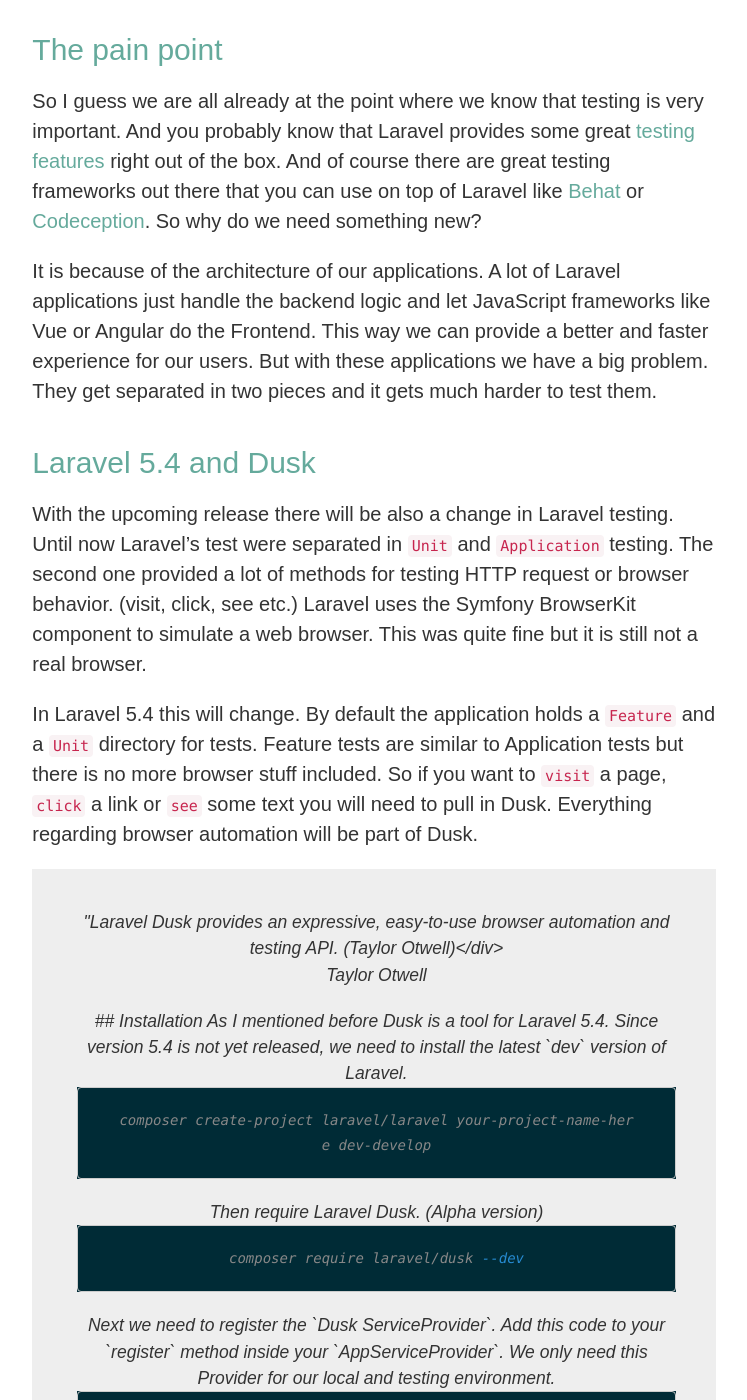
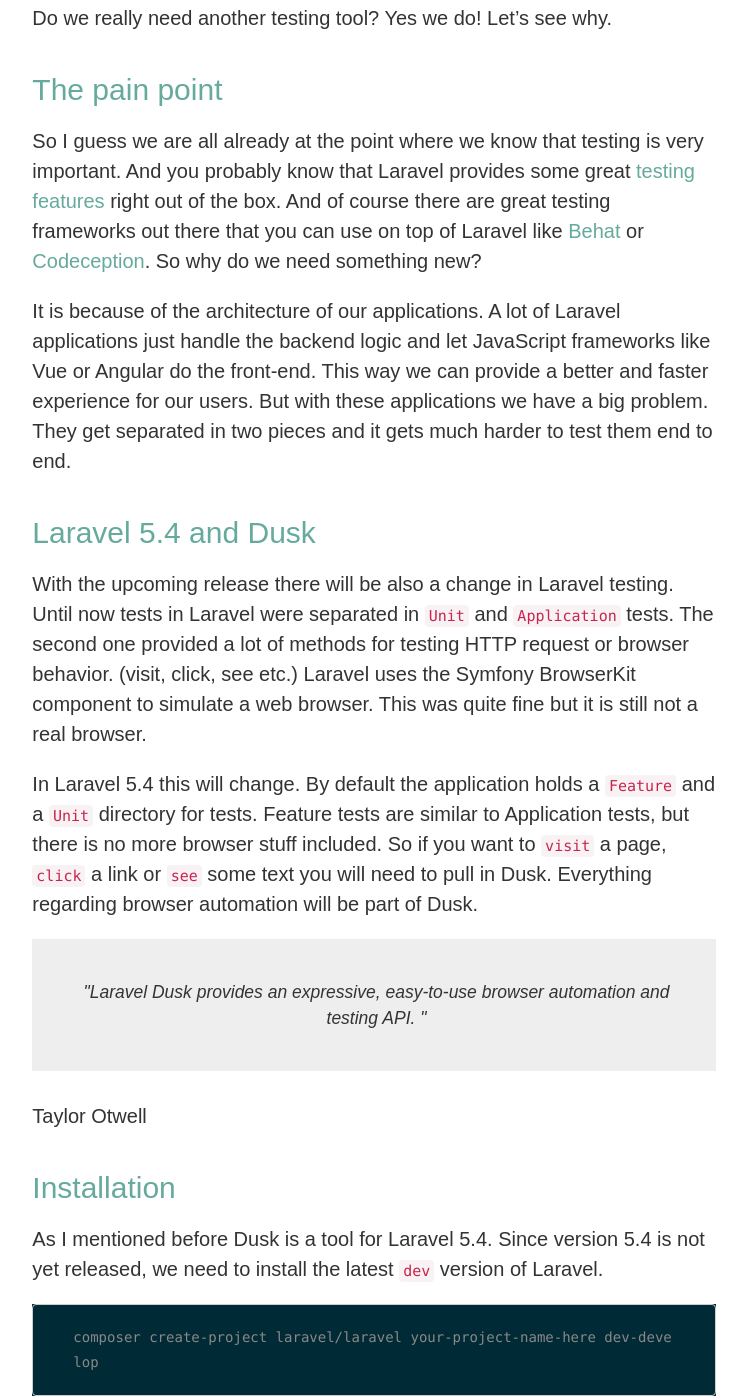
Before and after one commit to christophrumpel/christophrumpel.github.io, a Jekyll site: the page built from _posts/2017-01-17-Browser-Tests-with-Laravel-Dusk.md, in a window 1280 px wide and 1400 px high, scrolled down 385 px. Shown: the whole window, without its empty margins (266-1013 px from the left). Built offline with Jekyll 4.4.1, drawn with Linux system fonts in a browser that asks for light colours; some web fonts are replaced; our own code applies the rules of GitHub Pages for plain Markdown files; comment, search, counter and statistics services are not loaded; some of the changed text lies outside the part shown.

Commit message:
Fix article

```diff
--- a/_posts/2017-01-17-Browser-Tests-with-Laravel-Dusk.md
+++ b/_posts/2017-01-17-Browser-Tests-with-Laravel-Dusk.md
@@ -1,7 +1,7 @@
 ---
 layout: post
 title: "Browser tests with Laravel Dusk"
-article_description: "With Laravel 5.4 there will be also a new testing tool available called Dusk. Do we really need another testing tool? Yes we do! Let’s see why."
+article_description: "With Laravel 5.4 there will be also a new testing tool available called Dusk. Do we really need another testing tool? Yes we do! Let’s see why.
 "
 ---
 
@@ -14,16 +14,16 @@
 
 So I guess we are all already at the point where we know that testing is very important. And you probably know that Laravel provides some great [testing features]({% post_url 2015-07-14-start-testing-your-laravel-application-today %}) right out of the box. And of course there are great testing frameworks out there that you can use on top of Laravel like [Behat](http://behat.org/en/latest) or [Codeception](http://codeception.com/). So why do we need something new?
 
-It is because of the architecture of our applications. A lot of Laravel applications just handle the backend logic and let JavaScript frameworks like Vue or Angular do the Frontend. This way we can provide a better and faster experience for our users. But with these applications we have a big problem. They get separated in two pieces and it gets much harder to test them.
+It is because of the architecture of our applications. A lot of Laravel applications just handle the backend logic and let JavaScript frameworks like Vue or Angular do the front-end. This way we can provide a better and faster experience for our users. But with these applications we have a big problem. They get separated in two pieces and it gets much harder to test them end to end.
 
 ## Laravel 5.4 and Dusk
 
-With the upcoming release there will be also a change in Laravel testing. Until now Laravel's test were separated in `Unit` and `Application` testing. The second one provided a lot of methods for testing HTTP request or browser behavior. (visit, click, see etc.) Laravel uses the Symfony BrowserKit component to simulate a web browser. This was quite fine but it is still not a real browser.
+With the upcoming release there will be also a change in Laravel testing. Until now tests in Laravel were separated in `Unit` and `Application` tests. The second one provided a lot of methods for testing HTTP request or browser behavior. (visit, click, see etc.) Laravel uses the Symfony BrowserKit component to simulate a web browser. This was quite fine but it is still not a real browser.
 
 
-In Laravel 5.4 this will change. By default the application holds a `Feature` and a `Unit` directory for tests. Feature tests are similar to Application tests but there is no more browser stuff included. So if you want to `visit` a page, `click` a link or `see` some text you will need to pull in Dusk. Everything regarding browser automation will be part of Dusk.
+In Laravel 5.4 this will change. By default the application holds a `Feature` and a `Unit` directory for tests. Feature tests are similar to Application tests, but there is no more browser stuff included. So if you want to `visit` a page, `click` a link or `see` some text you will need to pull in Dusk. Everything regarding browser automation will be part of Dusk.
 
-<blockquote>Laravel Dusk provides an expressive, easy-to-use browser automation and testing API. (Taylor Otwell)</div>
+<blockquote>Laravel Dusk provides an expressive, easy-to-use browser automation and testing API. </blockquote>
 <p class="quote-author">Taylor Otwell</p>
 
 ## Installation
@@ -69,7 +69,7 @@
 {
 	$this->browse(function ($browser) {
 		$browser->visit('/')
-				->assertSee('Laravel');
+			->assertSee('Laravel');
 	});
 }
 ...
@@ -98,7 +98,23 @@
 ...
 {% endhighlight PHP startinline %}
 
-By default it will wait a maximum of 5 seconds for the text. Additionally you can that limit by providing a second parameter: `->waitForText('Hello Dusk!', 1)`
+By default it will wait a maximum of 5 seconds for the text. You can cahnge that limit by providing a second parameter: `->waitForText('Hello Dusk!', 1)`
+
+Beside text you can wait for other elements too:
+
+{% highlight PHP startinline %}
+<?php
+...
+// Wait for a selector
+$browser->waitFor('.selector');
+...
+// Wait for a selector to disapear
+$browser->waitUntilMissing('.selector');
+...
+// Wait for a text link
+$browser->waitForLink('Create');
+...
+{% endhighlight PHP startinline %}
 
 Furthermore you can wait for JavaScript conditions to "come true".
 
@@ -106,7 +122,7 @@
 <?php
 ...
 $browser->waitUntil('appLoaded');
-
+...
 $browser->waitUntil('users > 0');
 ...
 {% endhighlight PHP startinline %}
```
Also changed, not shown: other parts of _posts/2017-01-17-Browser-Tests-with-Laravel-Dusk.md (+1 -1 lines).
